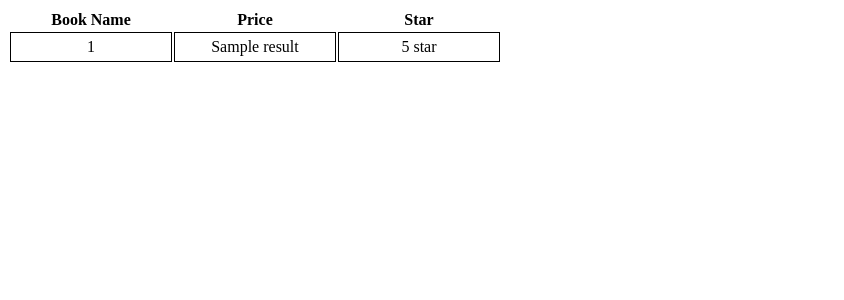
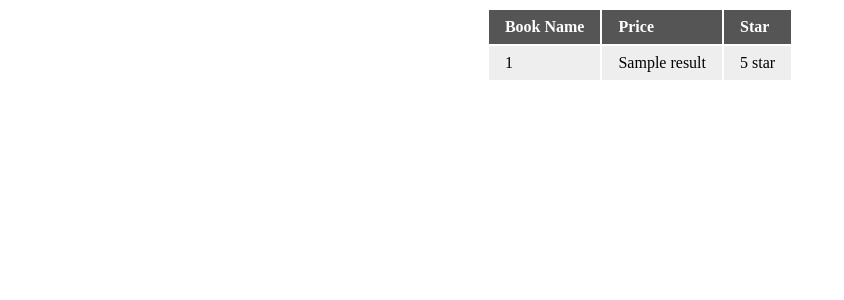
Before and after one commit to erfan231/FLask_Book, a Flask app: template templates/table.html in a window 1280 px wide. Shown: the top 300 px of the page, without its empty margins (0-844 px from the left). Run offline with Flask 2, Linux system fonts and the light colour scheme; the template is opened without the code that fills it: most values are stand-ins (such as "Sample title", 1, 10 or a date in 2020).

Commit message:
added some design

```diff
--- a/templates/table.html
+++ b/templates/table.html
@@ -6,13 +6,32 @@
 <body>
 <style>
 
- td {
-        width: 150px;
-        text-align: center;
-        border: 1px solid black;
-        padding: 5px;
-      }
+ main {
+  display: flex;
+  justify-content: center;
+}
+
+table {
+  max-width: 100%;
+}
+
+tr:nth-child(odd) {
+  background-color: #eee;
+}
+
+th {
+  background-color: #555;
+  color: #fff;
+}
+
+th,
+td {
+  text-align: left;
+  padding: 0.5em 1em;
+}
+
 </style>
+<main>
 <table>
   <thead>
     <tr>
@@ -36,5 +55,5 @@
 
 
     </tbody>
-</table></body>
+</table></main></body>
 </html>
```
